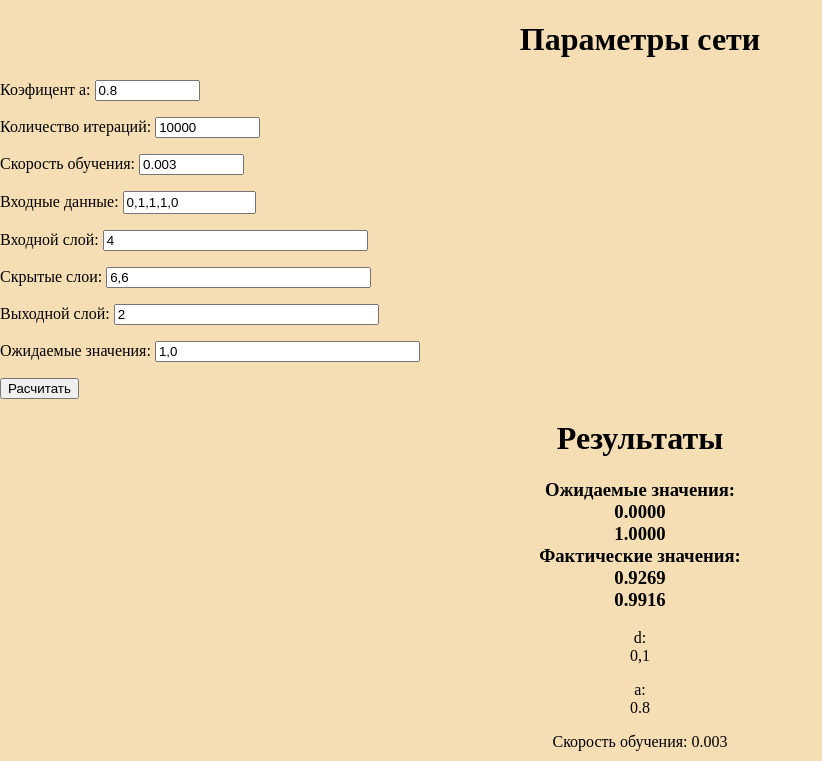
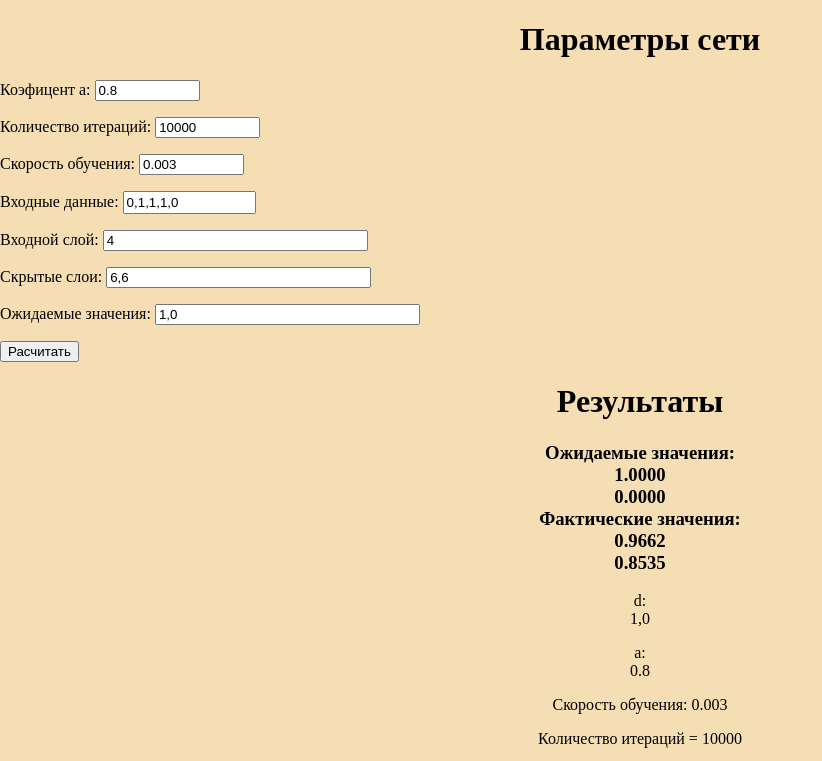
Before and after one commit to ARLIKIN/Multilayer-perceptron, a plain HTML site: page index.html in a window 1280 px wide. Both pictures are taken after a click on the button "Расчитать". Shown: the top 761 px of the page, without its empty margins (0-822 px from the left). Drawn offline with Linux system fonts and the light colour scheme.

Commit message:
delete LastSloi

```diff
--- a/general.js
+++ b/general.js
@@ -75,16 +75,14 @@
         KolYHidensloi[i] = +KolYHidensloi[i];
     }
 
-    KolYOutput = +Byid('LastSloi').value;
-
     d = Byid('dInput').value.split(',');
-
+    KolYOutput = d.length;
     for(var i = 0; i < d.length; i++)
     {
         d[i] = +d[i];
     }
 
-    d.reverse;
+    d.reverse();
 
 
 
--- a/index.html
+++ b/index.html
@@ -30,9 +30,6 @@
         <p>Скрытые слои:
             <input type="text" id="HidenSloi" size="30" value="6,6">
         </p>
-        <p>Выходной слой:
-            <input type="text" id="LastSloi" size="30" value="2">
-        </p>
         <p>Ожидаемые значения:
             <input type="text" id="dInput" size="30" value="1,0">
         </p>
```
